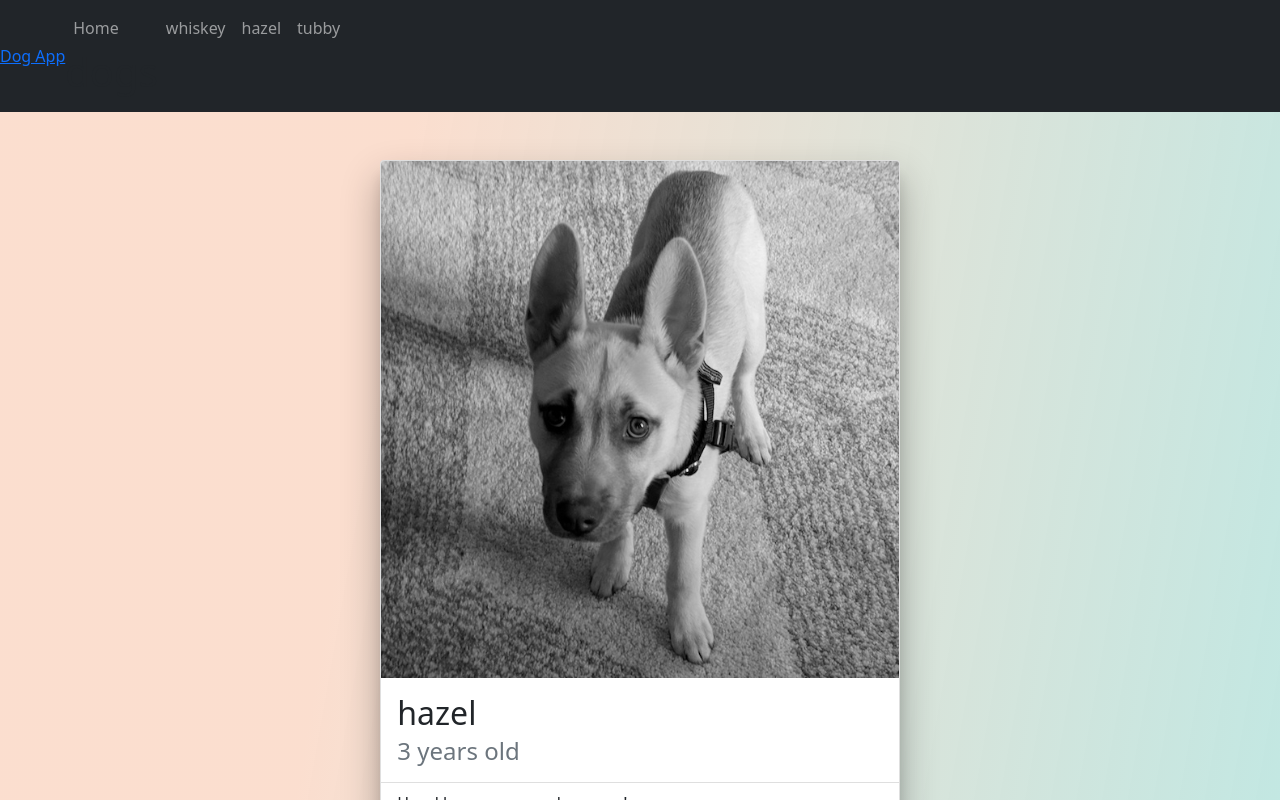
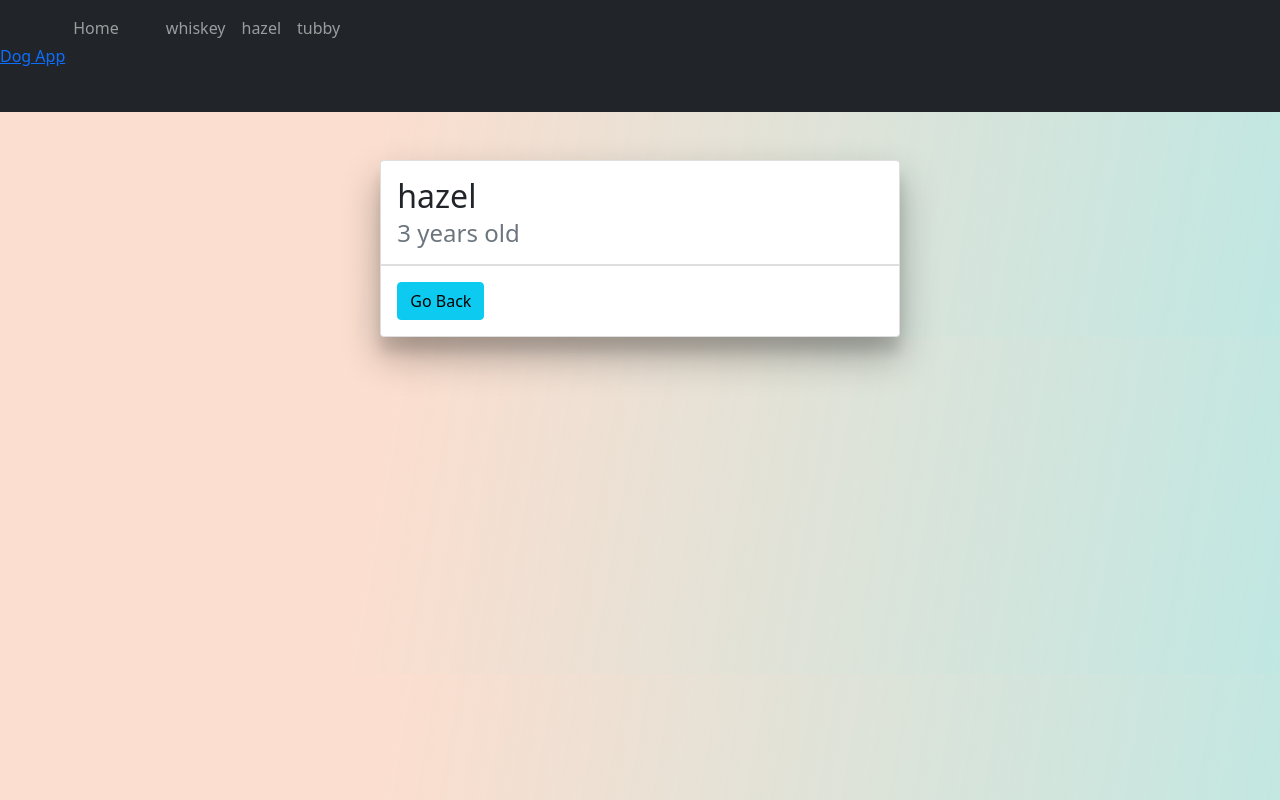
Before and after one commit to laur80/dogs-nextjs, a Next.js app: page /hazel in a window 1280 px wide. Shown: the top 800 px of the page. Built offline with nearby package versions, Linux system fonts and the light colour scheme.

Commit message:
add loader

```diff
--- a/pages/[dog].js
+++ b/pages/[dog].js
@@ -7,26 +7,32 @@ function DogDetails() {
 	const id = router.query.dog;
 
 	function getDog(id) {
-		return dogs.find((dog) => dog.name === id);
+		let d = dogs.find((dog) => dog.name === id);
+		// console.log('dog', d);
+		return d;
 	}
 
 	let dog = getDog(id);
+	console.log(dog);
+	if (!dog) {
+		return 'tew';
+	}
 
 	return (
 		<div className='DogDetails row justify-content-center mt-5'>
 			<div className='col-11 col-lg-5'>
 				<div className='DogDetails-card card'>
-					<img className='card-img-top' src={dog.src} alt={dog.name} />
+					{/* <img className='card-img-top' src={dog.src} alt={dog.name} /> */}
 					<div className='card-body'>
 						<h2 className='card-title'>{dog.name}</h2>
 						<h4 className='card-subtitle text-muted'>{dog.age} years old</h4>
 					</div>
 					<ul className='list-group list-group-flush'>
-						{dog.facts.map((fact, i) => (
+						{dog.facts.map((fact, i) => {
 							<li className='list-group-item' key={i}>
 								{fact}
-							</li>
-						))}
+							</li>;
+						})}
 					</ul>
 					<div className='card-body'>
 						<Link href='/'>
```
